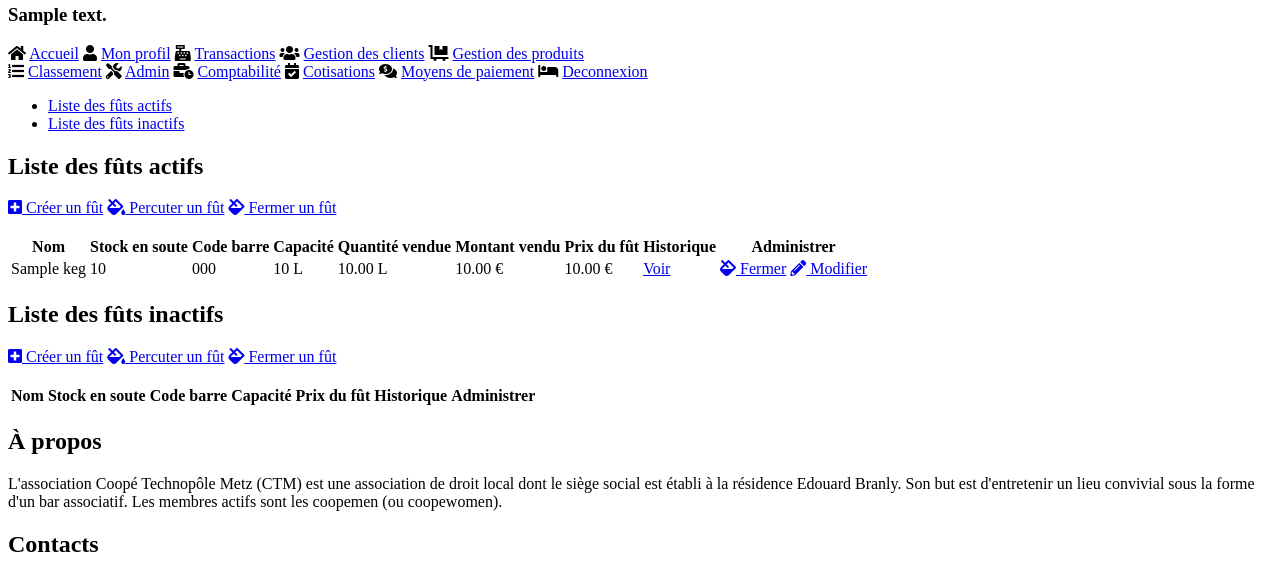
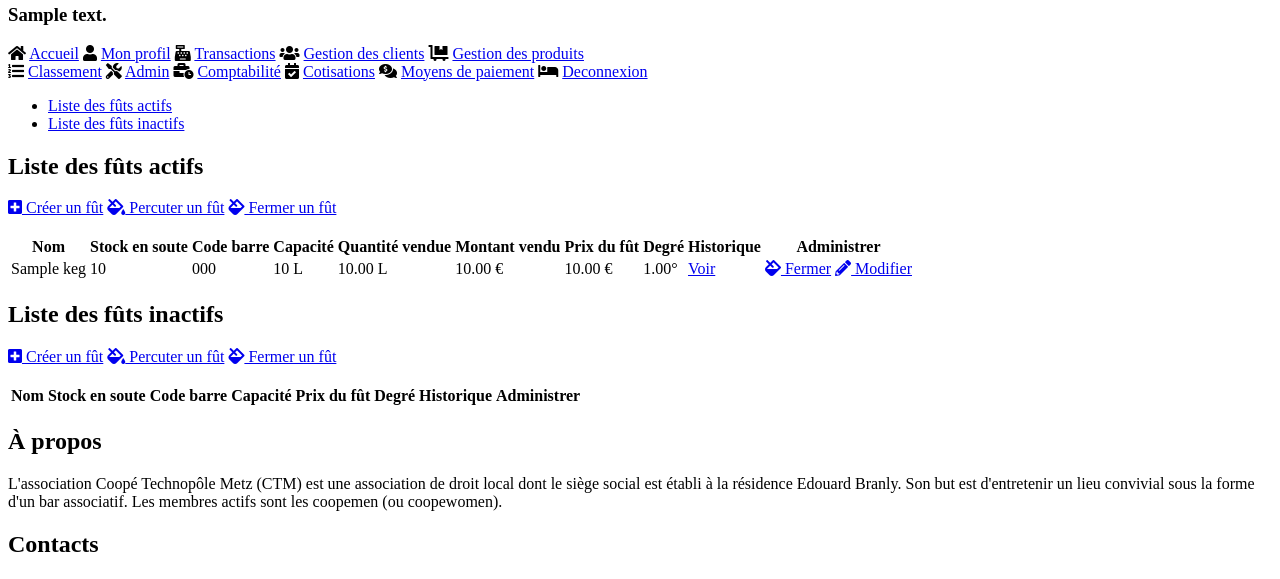
Before and after one commit to nanoy42/coope, a Django app: page /gestion/kegsList in a window 1280 px wide. Shown: the part 388-967 px from the top of the page. Run offline with Django 3.2, Linux system fonts and the light colour scheme; a user stored in the database is signed in; tables that the repository leaves empty hold one stand-in row (values such as "Sample post"); lists and menus that the app fills with data are empty; some libraries are stand-ins or nearby versions.

Commit message:
Ajout du degré sur certaines pages

```diff
--- a/gestion/templates/gestion/kegs_list.html
+++ b/gestion/templates/gestion/kegs_list.html
@@ -33,6 +33,7 @@
 					<th>Quantité vendue</th>
 					<th>Montant vendu</th>
 					<th>Prix du fût</th>
+					<th>Degré</th>
 					<th>Historique</th>
 					<th>Administrer</th>
 				</tr>
@@ -47,6 +48,7 @@
 					<td>{{ kegH.quantitySold }} L</td>
 					<td>{{ kegH.amountSold }} €</td>
 					<td>{{ kegH.keg.amount }} €</td>
+					<td>{{ kegH.keg.pinte.deg }}°</td>
 					<td><a href="{% url 'gestion:kegH' kegH.keg.pk %}">Voir</a></td>
 					<td>{% if perms.gestion.close_keg %}<a href="{% url 'gestion:closeDirectKeg' kegH.keg.pk %}" class="button small"><i class="fa fa-fill"></i> Fermer</a> {% endif %}{% if perms.gestion.change_keg %}<a href="{% url 'gestion:editKeg' kegH.keg.pk %}" class="button small"><i class="fa fa-pencil-alt"></i> Modifier</a>{% endif %}</td>
 				</tr>
@@ -78,6 +80,7 @@
 					<th>Code barre</th>
 					<th>Capacité</th>
 					<th>Prix du fût</th>
+					<th>Degré</th>
 					<th>Historique</th>
 					<th>Administrer</th>
 				</tr>
@@ -90,6 +93,7 @@
 					<td>{{ keg.barcode }}</td>
 					<td>{{ keg.capacity }} L</td>
 					<td>{{ keg.amount }} €</td>
+					<td>{{ keg.pinte.deg }}°</td>
 					<td><a href="{% url 'gestion:kegH' keg.pk %}">Voir</a></td>
 					<td>{% if perms.gestion.open_keg %}{% if keg.stockHold > 0 %}<a href="{% url 'gestion:openDirectKeg' keg.pk %}" class="button small"><i class="fa fa-fill-drip"></i> Percuter</a> {% endif %}{% endif %}{% if perms.gestion.change_keg %}<a href="{% url 'gestion:editKeg' keg.pk %}" class="button small"><i class="fa fa-pencil-alt"></i> Modifier</a>{% endif %}</td>
 				</tr>
--- a/templates/home.html
+++ b/templates/home.html
@@ -23,7 +23,7 @@
 			Les bières pressions actuellement en Coopé :
 			<ul>
 				{% for keg in kegs %}
-				<li>{{keg}} ({% if keg.pinte %} Pinte : {{keg.pinte.amount}}€,{% endif %}{% if keg.demi %} Demi : {{keg.demi.amount}}€,{% endif %}{% if keg.galopin %} Galopin : {{keg.galopin.amount}}€{% endif %})</li>
+				<li>{{keg}} ({% if keg.pinte %} Pinte : {{keg.pinte.amount}}€,{% endif %}{% if keg.demi %} Demi : {{keg.demi.amount}}€,{% endif %}{% if keg.galopin %} Galopin : {{keg.galopin.amount}}€{% endif %}) : {{keg.pinte.deg}}°</li>
 				{% endfor %}
 			</ul>
 		</section>
```
